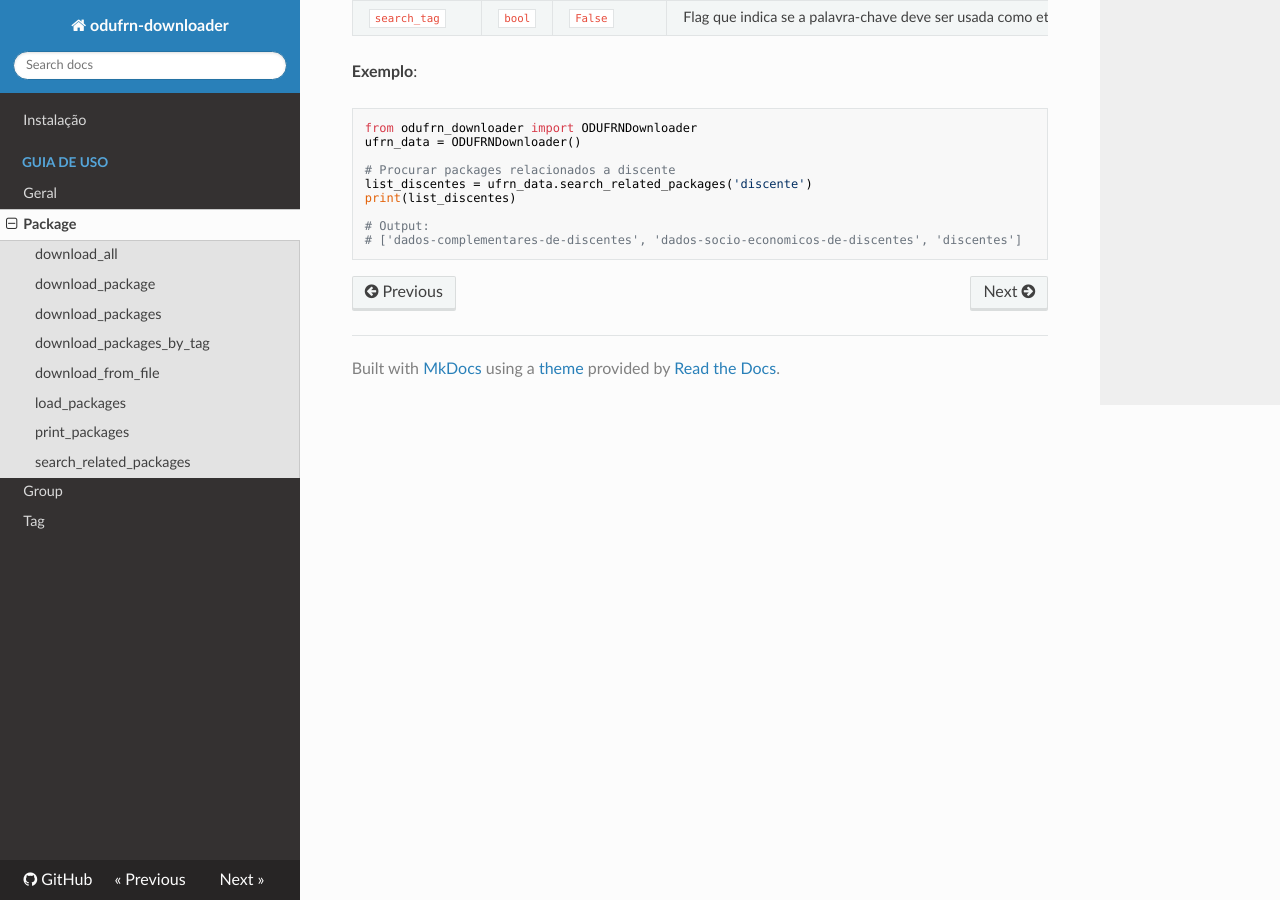
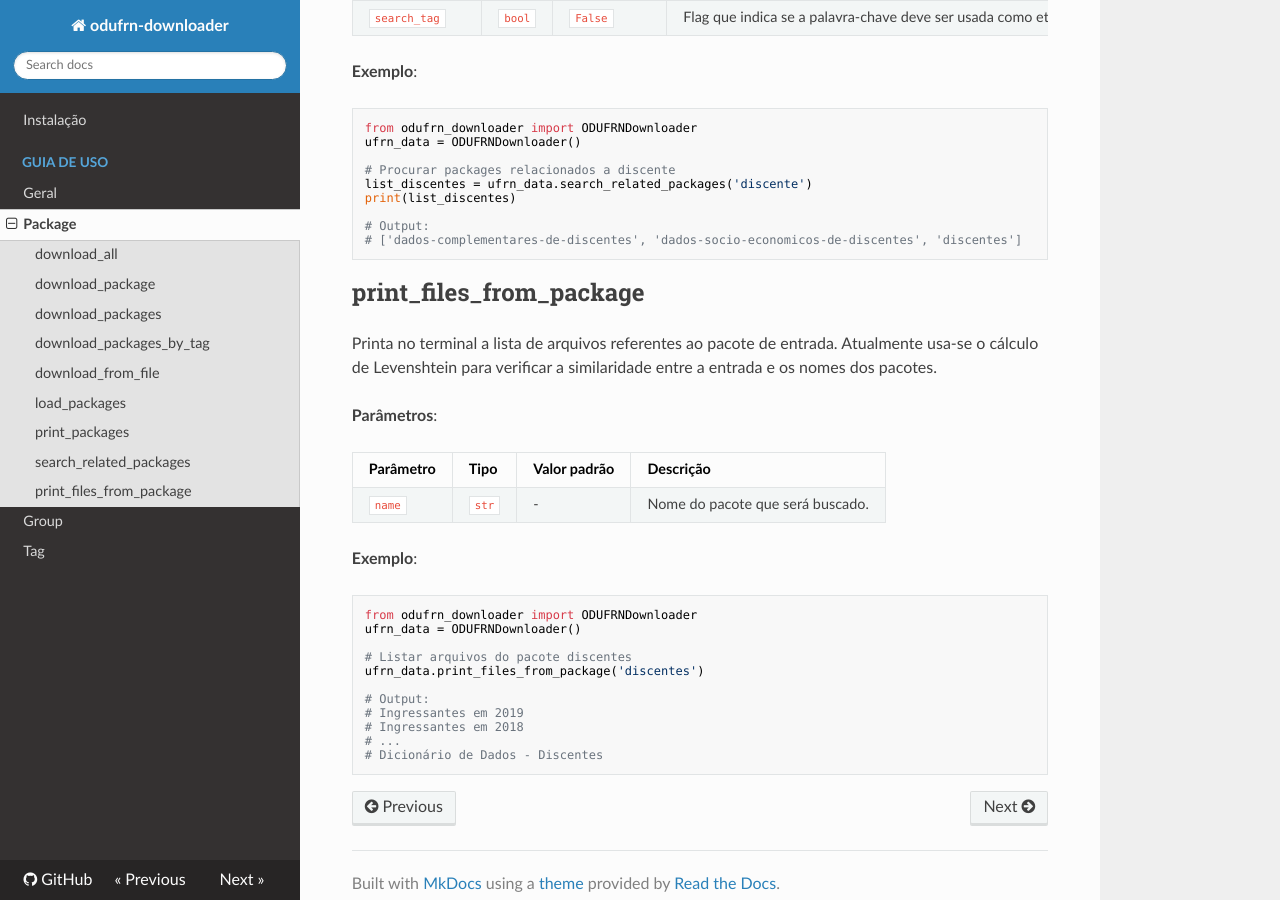
Before and after one commit to odufrn/odufrn-downloader, an MkDocs documentation site: the page built from docs/guia-package.md, in a window 1280 px wide and 900 px high, scrolled down 3658 px. Built offline with MkDocs 1.6.1, drawn with Linux system fonts in a browser that asks for light colours; nearby versions of some CDN libraries.

Commit message:
Adiciona documentação dos métodos implementados

````diff
--- a/docs/guia-package.md
+++ b/docs/guia-package.md
@@ -161,3 +161,29 @@ print(list_discentes)
 # Output:
 # ['dados-complementares-de-discentes', 'dados-socio-economicos-de-discentes', 'discentes']
 ```
+
+## print_files_from_package
+Printa no terminal a lista de arquivos referentes ao pacote de entrada.
+Atualmente usa-se o cálculo de Levenshtein para verificar a similaridade
+entre a entrada e os nomes dos pacotes.
+
+**Parâmetros**:
+
+| Parâmetro | Tipo | Valor padrão | Descrição |
+| --------- | ---- | ------------ | --------- |
+| `name` | `str` | - | Nome do pacote que será buscado. |
+
+**Exemplo**:
+```python
+from odufrn_downloader import ODUFRNDownloader
+ufrn_data = ODUFRNDownloader()
+
+# Listar arquivos do pacote discentes
+ufrn_data.print_files_from_package('discentes')
+
+# Output:
+# Ingressantes em 2019
+# Ingressantes em 2018
+# ...
+# Dicionário de Dados - Discentes
+```
````
Also changed, not shown: docs/guia-group.md (+24 -0 lines).
